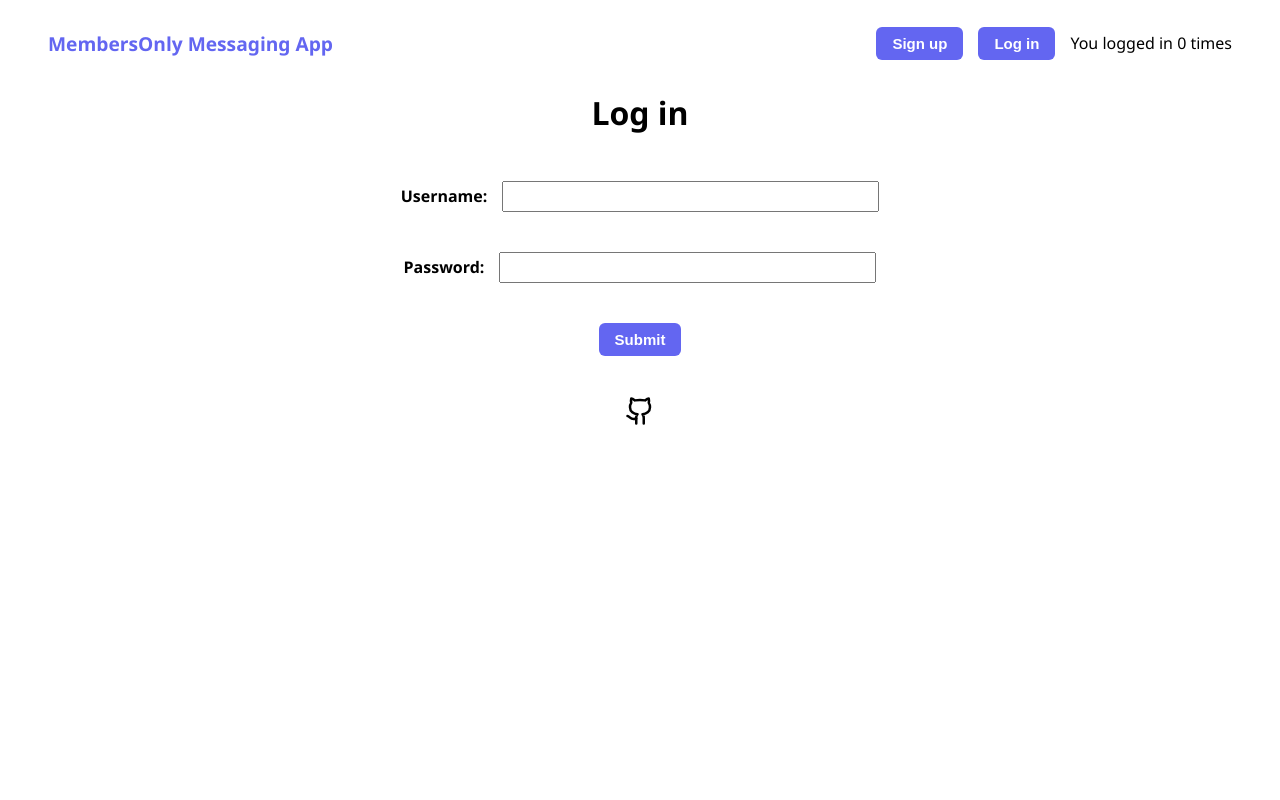
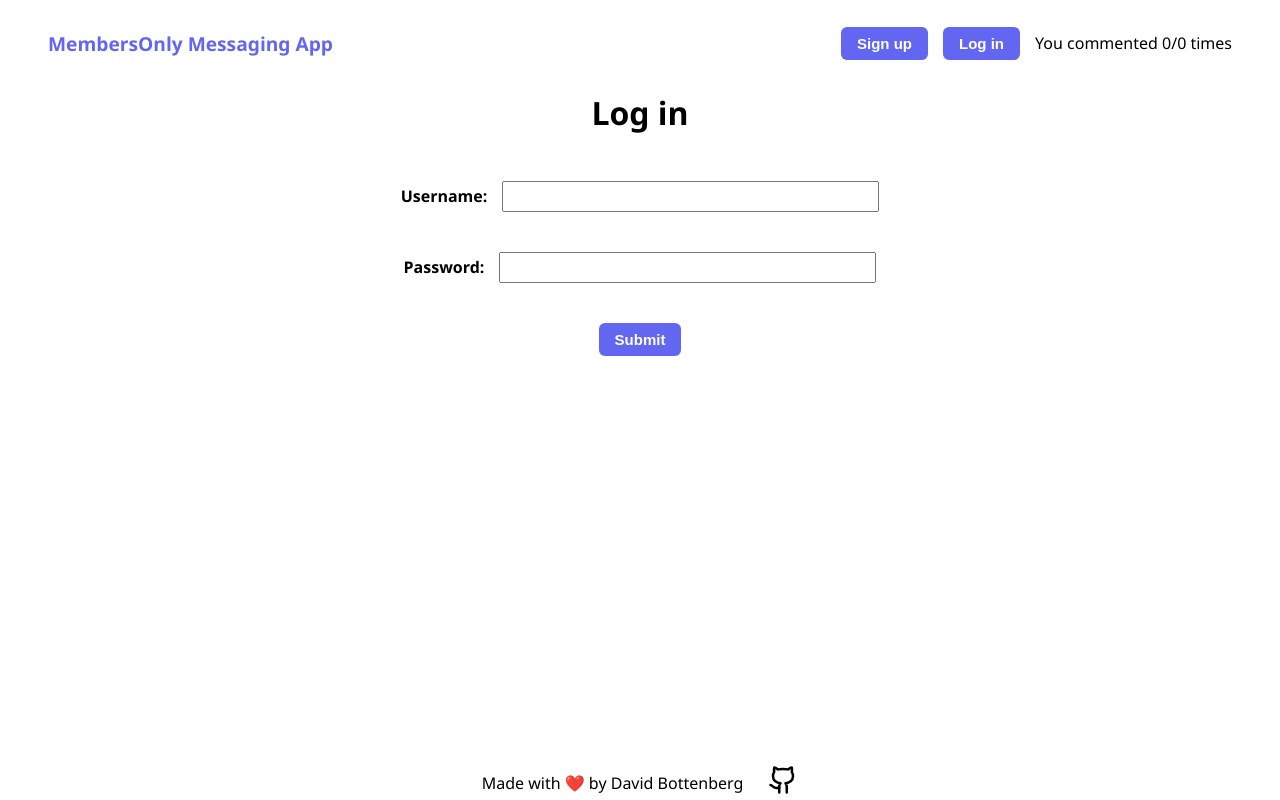
Before and after one commit to davebott-dev/membersonly, a React (Vite) app in the folder client/: page /log-in in a window 1280 px wide. Built offline with nearby package versions, Linux system fonts and the light colour scheme.

Commit message:
fixed message count useState

```diff
--- a/client/src/routes/Index.jsx
+++ b/client/src/routes/Index.jsx
@@ -3,40 +3,50 @@ import { useOutletContext } from "react-router-dom";
 import ReactPaginate from 'react-paginate';
 import "../App.css";
 
-//make the footer stick to bottom of the page
 function Index() {
   const [userData, setUserData] = useState([]);
   const [messageData, setMessageData] = useState([]);
   const [action, setAction] = useState("/api/delete/");
-  const [pageCount, setPageCount] = useState(0);
-  const [itemOffset, setItemOffset] = useState(0)
-  const [setCount] = useOutletContext();
-  const itemsPerPage =10;
+  const [currentPage, setCurrentPage] = useState(0);
+  const [totalPages, setTotalPages] = useState(0)
+  const [isLoading, setIsLoading]= useState(false);
+  const [setUserCount,setTotalCount] = useOutletContext();
+  const itemsPerPage =5;
+
 
   useEffect(() => {
-    const endOffset = itemOffset+itemsPerPage;
     const fetchData = async () => {
+      setIsLoading(true);
       try {
         const response2 = await fetch("/api/messages");
         const data2 = await response2.json();
-        setMessageData(data2);
         console.log(data2);
+        setTotalPages(Math.ceil(data2.length/itemsPerPage));
+
+        const startIndex = currentPage*itemsPerPage;
+        const endIndex = startIndex + itemsPerPage;
+        const subset = data2.slice(startIndex,endIndex);
+        setMessageData(subset);
 
         const response1 = await fetch("/api");
         const data1 = await response1.json();
         setUserData(data1);
-        setPageCount(pageCount);
         console.log(data1);
+
+        let filter = data2.filter((element)=>element.username==data1.username);
+        setUserCount(filter.length)
+        setTotalCount(data2.length)
       } catch (error) {
         console.error("Error fetching data:", error);
       }
     };
-    fetchData();
-  }, [itemOffset,itemsPerPage]);
+      fetchData();
 
-  const handlePageClick = (e) => {
-    const newOffset = (e.selected*itemsPerPage) % messageData.length;
-    setItemOffset(newOffset);
+      setIsLoading(false);
+  },  [currentPage]);
+
+  const handlePageClick = (selectedPage) => {
+    setCurrentPage(selectedPage.selected);
   }
 
   return (
@@ -60,12 +70,13 @@ function Index() {
       ) : (
         <h1 className="warning"> Users must be logged in to send messages</h1>
       )}
+      {isLoading? (<p>loading...please wait</p>):(null)}
+
       <div className="gridCont">
         {messageData.map((message, index) => {
           const handleActionChange = () => {
             setAction("/api/delete/" + message.id);
           };
-
           return (
             <div key={index} className="card">
               <div>{message.message}</div>
@@ -89,10 +100,11 @@ function Index() {
         nextLabel = {"Next >"}
         breakLabel = {"..."}
         breakClassName = {"break-me"}
+        pageCount={totalPages}
         marginPagesDisplayed={2}
         pageRangeDisplayed={5}
-        pageCount={pageCount}
         onPageChange ={handlePageClick}
+        forcePage={currentPage}
         renderOnZeroPageCount = {null}
         containerClassName={"pagination"}
         activeClassName={"active"}
--- a/client/src/routes/Root.jsx
+++ b/client/src/routes/Root.jsx
@@ -4,31 +4,36 @@ import {Github} from 'lucide-react'
 import '../App.css'
 
 const Root = () => {
-    const [count, setCount] = useState(0);
+    const [userCount, setUserCount] = useState(0);
+    const [totalCount, setTotalCount] = useState(0);
+
+
+
 
     return(
-    <>
+    <div className="container">
+        <div>
             <nav>
             <div>
                 <Link to= '/'>MembersOnly Messaging App</Link>
             </div>
-
             <div>
                 <Link to ='Sign-up'><button>Sign up</button></Link>
                 <Link to ='Log-in'><button>Log in</button></Link>
-            <p>You logged in {count} times</p>
+                <p>You commented {userCount}/{totalCount} times</p>
             </div>
             </nav>
-
-        <Outlet context={[setCount]}/>
+            <Outlet context={[setUserCount,setTotalCount]}/>
+        </div>
 
 
         <footer>
+            <div>Made with ❤️ by David Bottenberg </div>
             <a href="https://github.com/davebott-dev">
                 <Github className= "githubIcon"/>
             </a>
         </footer>
-    </>
+    </div>
     )
 
 }
```
Lines whose indentation alone changed are shown as unchanged.
